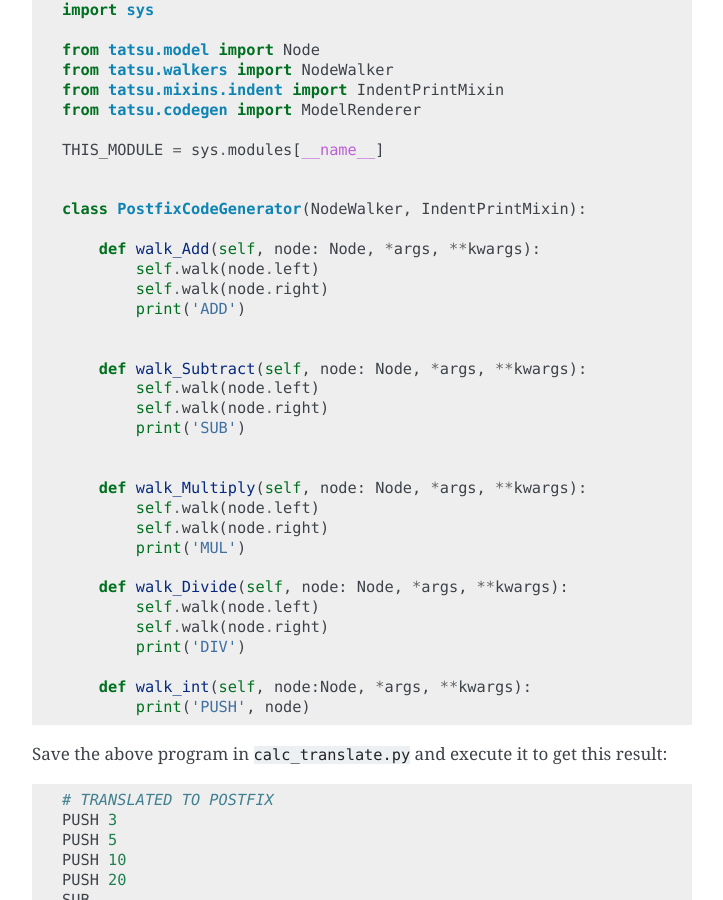
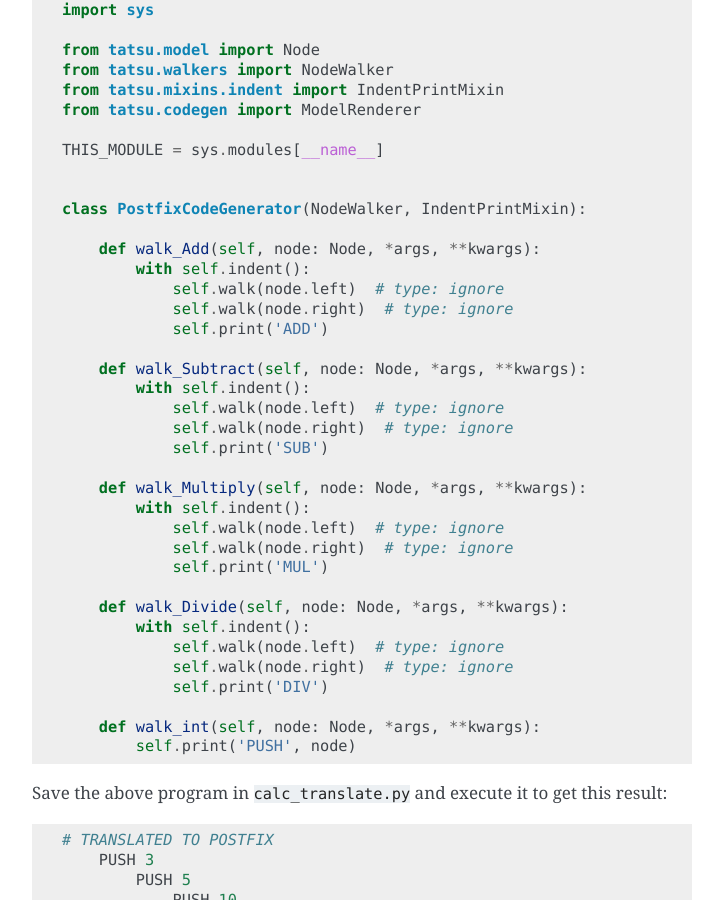
Before and after one commit to neogeny/TatSu, a Sphinx documentation site: the page built from docs/mini-tutorial.rst, in a window 1280 px wide and 900 px high, scrolled down 12762 px. Shown: the whole window, without its empty margins (388-1111 px from the left). Built offline with Sphinx 7.4.7, drawn with Linux system fonts in a browser that asks for light colours; pages that are not in the unit, such as notebooks, are missing from menus; the version number is read from the project's files by our own code.

Commit message:
[docs][examples] fix bugs and inconsistencies

```diff
--- a/docs/mini-tutorial.rst
+++ b/docs/mini-tutorial.rst
@@ -660,29 +660,31 @@ The following code generator translates input expressions to the postfix instruc
     class PostfixCodeGenerator(NodeWalker, IndentPrintMixin):
 
         def walk_Add(self, node: Node, *args, **kwargs):
-            self.walk(node.left)
-            self.walk(node.right)
-            print('ADD')
-
+            with self.indent():
+                self.walk(node.left)  # type: ignore
+                self.walk(node.right)  # type: ignore
+                self.print('ADD')
 
         def walk_Subtract(self, node: Node, *args, **kwargs):
-            self.walk(node.left)
-            self.walk(node.right)
-            print('SUB')
-
+            with self.indent():
+                self.walk(node.left)  # type: ignore
+                self.walk(node.right)  # type: ignore
+                self.print('SUB')
 
         def walk_Multiply(self, node: Node, *args, **kwargs):
-            self.walk(node.left)
-            self.walk(node.right)
-            print('MUL')
+            with self.indent():
+                self.walk(node.left)  # type: ignore
+                self.walk(node.right)  # type: ignore
+                self.print('MUL')
 
         def walk_Divide(self, node: Node, *args, **kwargs):
-            self.walk(node.left)
-            self.walk(node.right)
-            print('DIV')
+            with self.indent():
+                self.walk(node.left)  # type: ignore
+                self.walk(node.right)  # type: ignore
+                self.print('DIV')
 
-        def walk_int(self, node:Node, *args, **kwargs):
-            print('PUSH', node)
+        def walk_int(self, node: Node, *args, **kwargs):
+            self.print('PUSH', node)
 
 
 
@@ -691,10 +693,10 @@ Save the above program in ``calc_translate.py`` and execute it to get this resul
 .. code:: python
 
     # TRANSLATED TO POSTFIX
-    PUSH 3
-    PUSH 5
-    PUSH 10
-    PUSH 20
-    SUB
-    MUL
-    ADD
+        PUSH 3
+            PUSH 5
+                PUSH 10
+                PUSH 20
+                SUB
+            MUL
+        ADD
```
Also changed, not shown: docs/print_translation.rst (+6 -4 lines), 1 other file.
